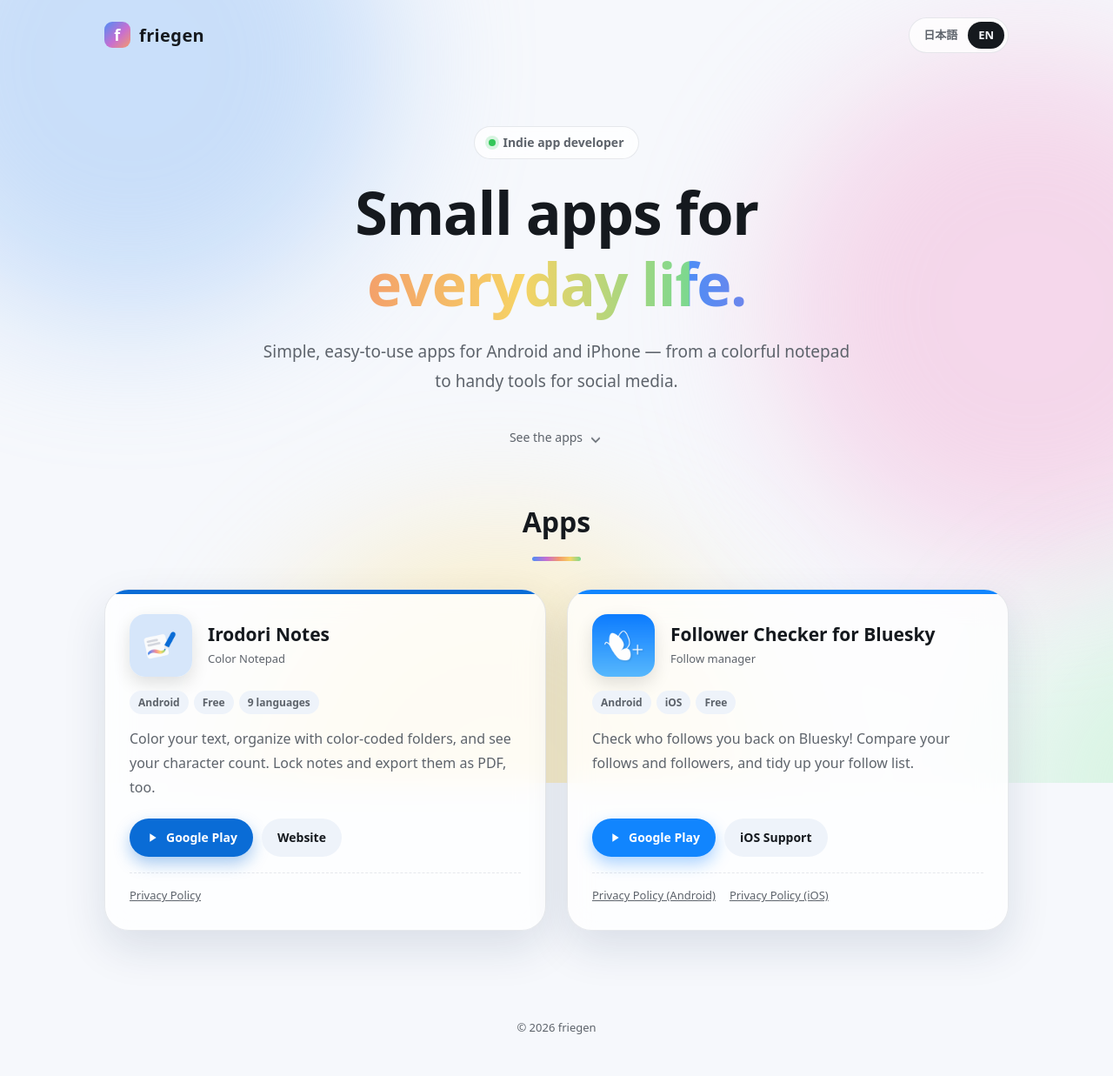
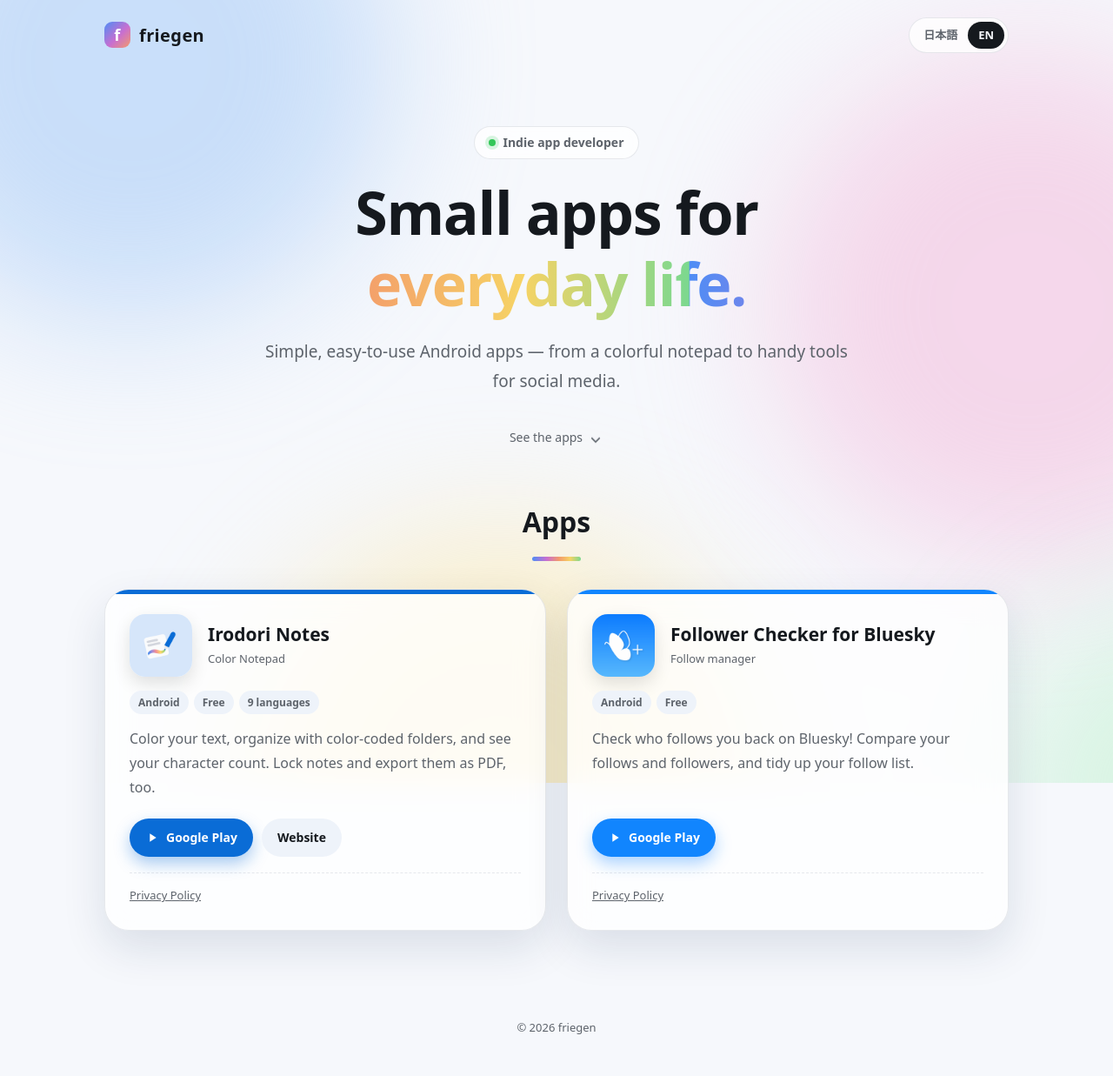
Before and after one commit to friegen/friegen.github.io, a Jekyll site: the page index.html, which Jekyll copies as it is, in a window 1280 px wide. Shown: the whole page at 87% size. Built offline with Jekyll 4.4.1, drawn with Linux system fonts in a browser that asks for light colours.

Commit message:
トップページ: 未公開の iOS 版へのリンクを外す
- 片思いチェッカー for Bluesky の iOS のタグ・サポート・プライバシーポリシーへのリンクを外した
- iOS 版のページは App Store の審査で使うので残すが、公開までサイトマップに載せない

Co-Authored-By: Claude Opus 5.5 <noreply@anthropic.com>
Claude-Session: https://claude.ai/code/session_01SfvmEtup8eEe9LukoSaLqv

```diff
--- a/index.html
+++ b/index.html
@@ -193,7 +193,7 @@
     </h1>
     <p class="lead reveal">
       <span lang="ja">メモ帳や SNS の便利ツールなど、自分が「あったらいいな」と思ったものを、シンプルで使いやすいスマホアプリにしています。</span>
-      <span lang="en">Simple, easy-to-use apps for Android and iPhone — from a colorful notepad to handy tools for social media.</span>
+      <span lang="en">Simple, easy-to-use Android apps — from a colorful notepad to handy tools for social media.</span>
     </p>
     <a class="scroll-hint reveal" href="#apps">
       <span lang="ja">アプリを見る</span><span lang="en">See the apps</span>
@@ -238,7 +238,7 @@
             <p class="sub"><span lang="ja">フォロー整理</span><span lang="en">Follow manager</span></p>
           </div>
         </div>
-        <ul class="chips"><li>Android</li><li>iOS</li><li lang="ja">無料</li><li lang="en">Free</li></ul>
+        <ul class="chips"><li>Android</li><li lang="ja">無料</li><li lang="en">Free</li></ul>
         <p class="desc">
           <span lang="ja">Bluesky の片思い・両思い・片思われをチェック！フォローとフォロワーを見比べて、フォローの整理もできる無料アプリです。</span>
           <span lang="en">Check who follows you back on Bluesky! Compare your follows and followers, and tidy up your follow list.</span>
@@ -246,11 +246,9 @@
         <div class="actions">
           <a class="btn primary" href="https://play.google.com/store/apps/details?id=xyz.frigen.bsky.kataomoi" rel="noopener">
             <svg viewBox="0 0 24 24" aria-hidden="true"><path d="M8 5v14l11-7z"/></svg>Google Play</a>
-          <a class="btn ghost" href="/kataomoi-bluesky/support-ios.html"><span lang="ja">iOS 版のサポート</span><span lang="en">iOS Support</span></a>
         </div>
         <p class="links">
-          <a href="/kataomoi-bluesky/privacy-policy.html"><span lang="ja">プライバシーポリシー（Android）</span><span lang="en">Privacy Policy (Android)</span></a>
-          <a href="/kataomoi-bluesky/privacy-policy-ios.html"><span lang="ja">プライバシーポリシー（iOS）</span><span lang="en">Privacy Policy (iOS)</span></a>
+          <a href="/kataomoi-bluesky/privacy-policy.html"><span lang="ja">プライバシーポリシー</span><span lang="en">Privacy Policy</span></a>
         </p>
       </article>
 
```
Also changed, not shown: kataomoi-bluesky/privacy-policy-ios.md (+2 -0 lines), kataomoi-bluesky/support-ios.md (+2 -0 lines).
